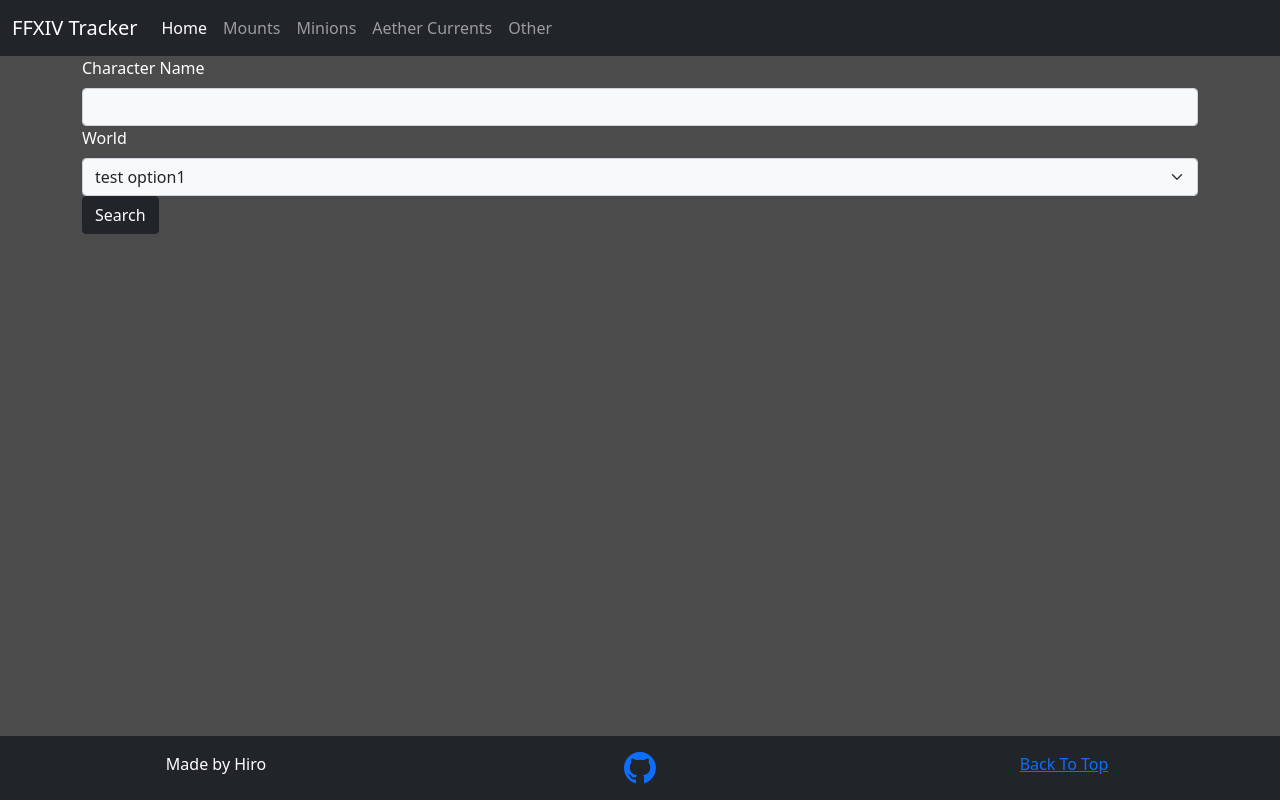
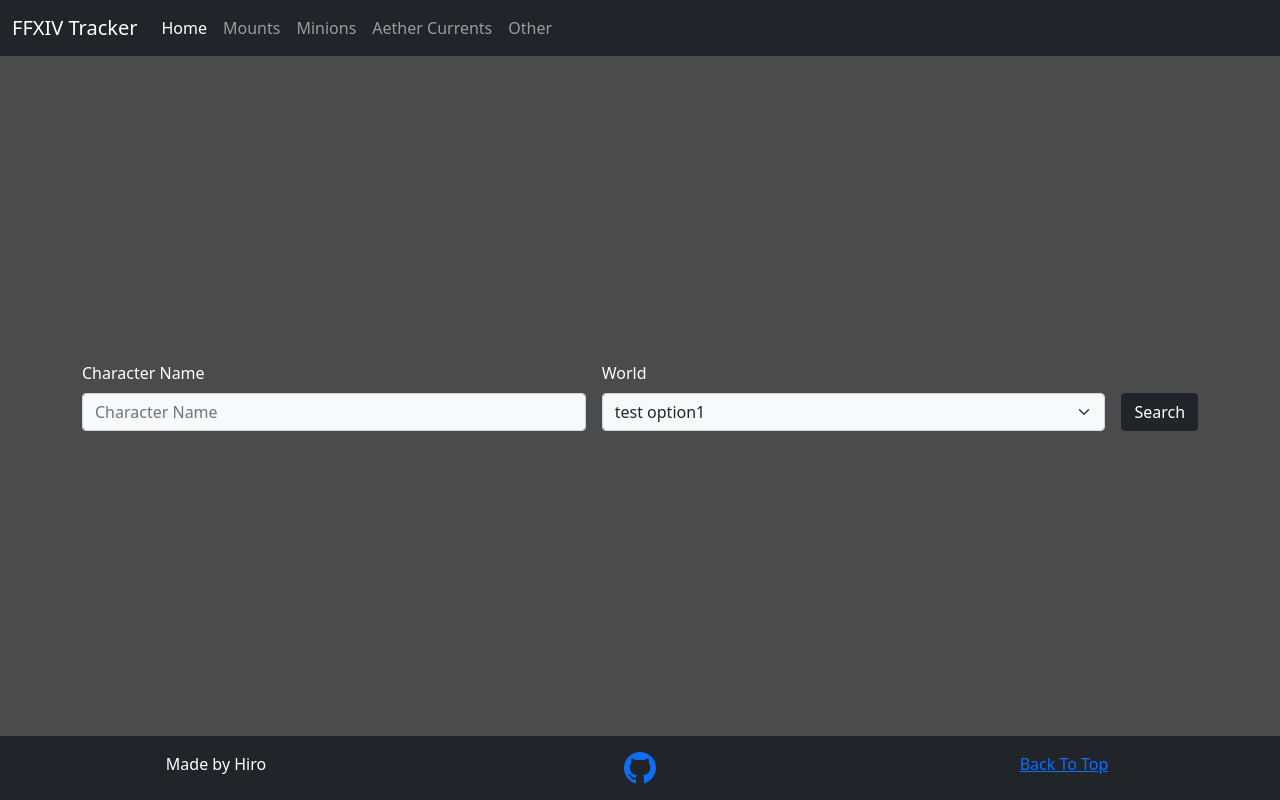
Before and after one commit to HirotoKakitani/ffxiv_tracker, a React (Create React App) app: page / in a window 1280 px wide. Built offline with nearby package versions, Linux system fonts and the light colour scheme.

Commit message:
Basic layout of home

```diff
--- a/src/components/App.js
+++ b/src/components/App.js
@@ -9,7 +9,7 @@ class App extends React.Component {
   render(){
     return (
       <Router>
-        <div className="d-flex flex-column h-100">
+        <div className="d-flex flex-column min-vh-100">
           <NavBar></NavBar>
           <AppRoutes/>
           <Footer></Footer>
--- a/src/components/Footer.js
+++ b/src/components/Footer.js
@@ -2,7 +2,8 @@ import React from 'react';
 class Footer extends React.Component {
   render() {
     return (
-      <footer className="footer fixed-bottom container-fluid bg-dark p-3">
+      // fixed-footer
+      <footer className="footer container-fluid bg-dark p-3">
         <div className="row">
           <div className="col text-center">
             Made by Hiro
--- a/src/components/Home.js
+++ b/src/components/Home.js
@@ -2,12 +2,12 @@ import React from "react";
 class Home extends React.Component {
   render() {
     return (
-      <main className="container flex-shrink-0">
+      <main className="container flex-grow-1 d-flex flex-column justify-content-center">
         <form>
-          <div className="form-row align-items-center">
+          <div className="form-row d-flex align-items-end flex-wrap gap-3">
             <div className="col-sm m1">
               <label htmlFor="ffxiv_name_input" className="form-label">Character Name</label>
-              <input type="text" className="form-control bg-light text-dark" id="ffxiv_name_input"></input>
+              <input type="text" className="form-control bg-light text-dark" id="ffxiv_name_input" placeholder="Character Name"></input>
             </div>
             <div className="col-sm m1">
               <label htmlFor="ffxiv_world_input" className="form-label" >World</label>
@@ -16,9 +16,7 @@ class Home extends React.Component {
                 <option>test option2</option>
               </select>
             </div>
-            <div className="col-sm m1">
-              <button className="btn btn-dark" type="submit">Search</button>
-            </div>
+            <button className="btn btn-dark" type="submit">Search</button>
           </div>
 
         </form>
```
